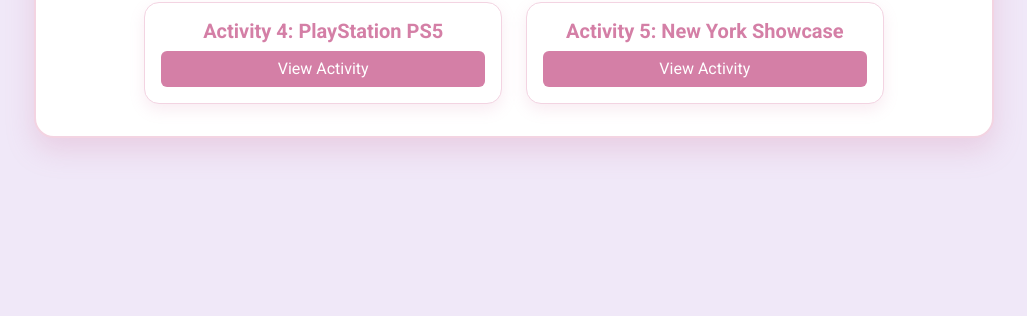
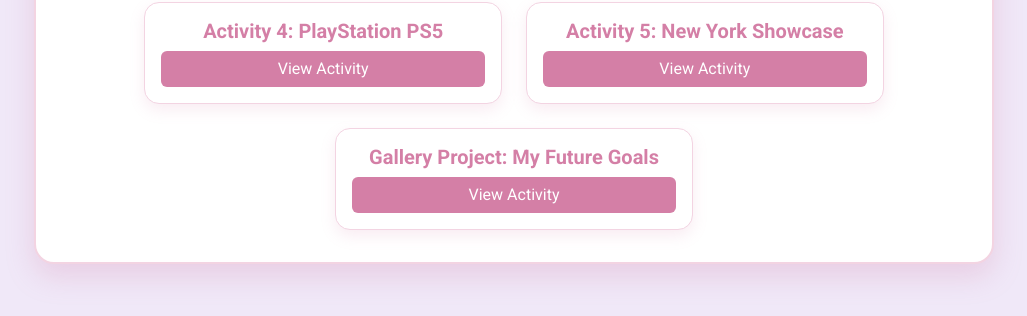
Before and after one commit to malabuyocandream/malabuyocandream.github.io, a plain HTML site: page activities.html in a window 1280 px wide. Shown: the part 344-660 px from the top of the page, without its empty margins (126-1153 px from the left). Drawn offline with nearby package versions, Linux system fonts and the light colour scheme.

Commit message:
Update activities section with new Gallery Project
Removed comments for Activity 4 and Activity 5, and added a new activity for a Gallery Project.

```diff
--- a/activities.html
+++ b/activities.html
@@ -123,7 +123,6 @@
         <h2 class="mb-4 text-center" style="color:#d47fa6;">Activities</h2>
 
         <div class="row g-4 justify-content-center">
-            <!-- Activity 4 -->
             <div class="col-md-5 col-sm-12">
                 <div class="card">
                     <div class="card-body text-center">
@@ -134,12 +133,21 @@
                 </div>
             </div>
 
-            <!-- Activity 5 -->
             <div class="col-md-5 col-sm-12">
                 <div class="card">
                     <div class="card-body text-center">
                         <h5 class="card-title">Activity 5: New York Showcase</h5>
                         <a href="https://malabuyocandream.github.io/New-York-Showcase/" target="_blank"
+                            rel="noopener noreferrer" class="btn btn-primary">View Activity</a>
+                    </div>
+                </div>
+            </div>
+
+            <div class="col-md-5 col-sm-12">
+                <div class="card">
+                    <div class="card-body text-center">
+                        <h5 class="card-title">Gallery Project: My Future Goals</h5>
+                        <a href="https://malabuyocandream.github.io/My-Goal-Gallery/" target="_blank"
                             rel="noopener noreferrer" class="btn btn-primary">View Activity</a>
                     </div>
                 </div>
```
